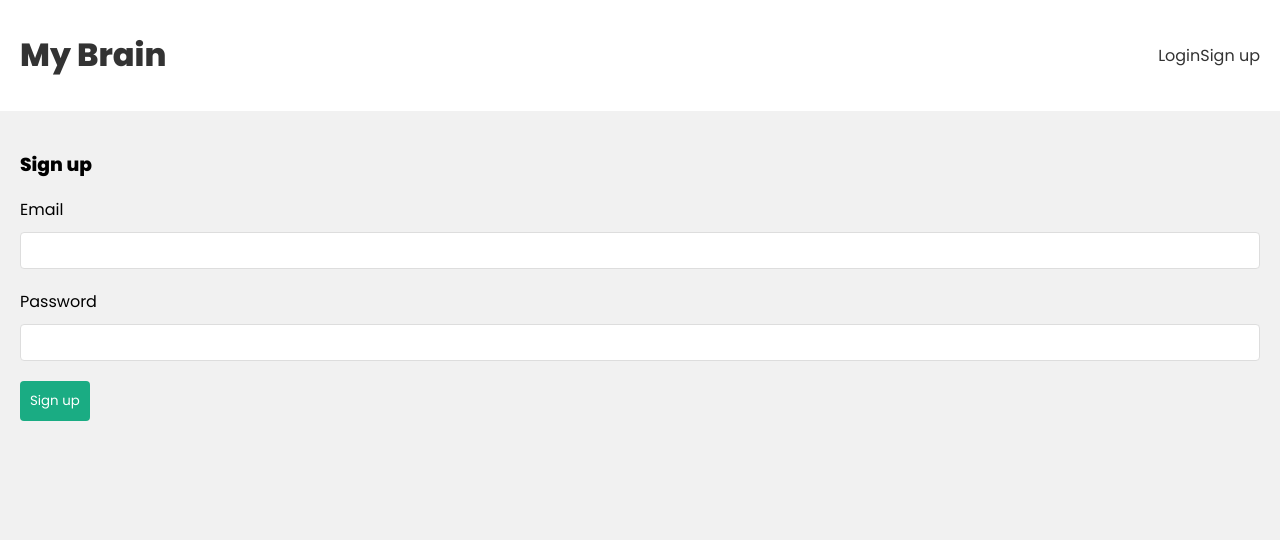
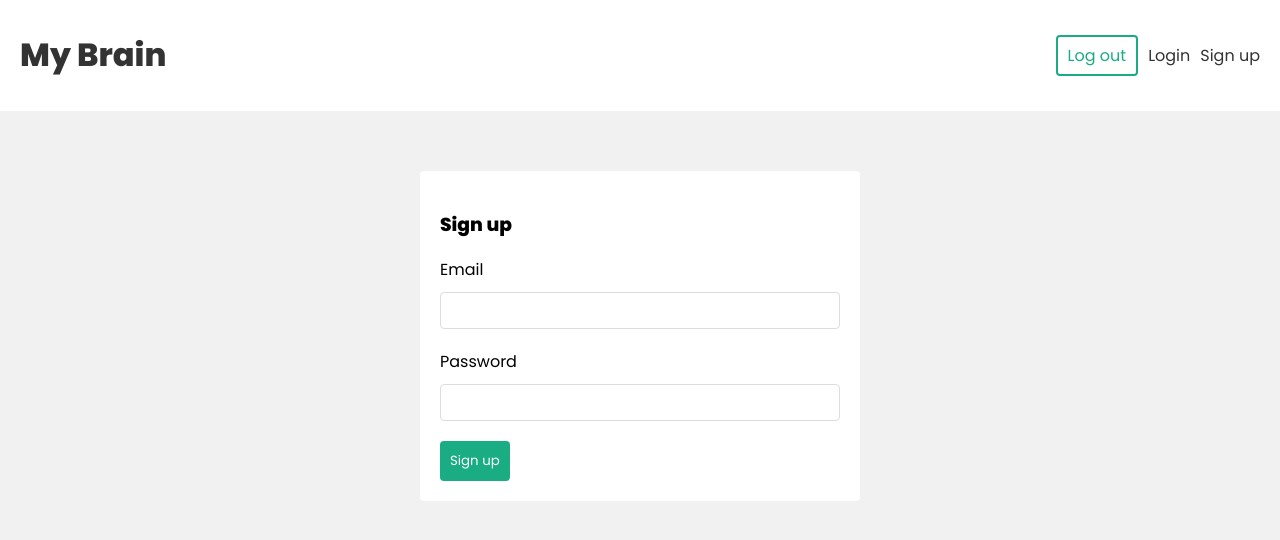
Before and after one commit to iperez-dev/my-brain-app-mern, a React (Create React App) app in the folder frontend/: page /signup in a window 1280 px wide. Shown: the top 540 px of the page. Built offline with nearby package versions, Linux system fonts and the light colour scheme; no server answers; the HTML template or start-up script is replaced by a standard one.

Commit message:
added auth middleware

```diff
--- a/frontend/src/App.css
+++ b/frontend/src/App.css
@@ -69,6 +69,7 @@
   color: #333;
 }
 
+
 /* new workout form */
 label, input {
   display: block;
@@ -115,6 +116,26 @@
   max-width: 280px;
   height: auto; /* Maintain aspect ratio */
 }
+
+/* navbar */
+nav {
+  display: flex;
+  align-items: center;
+}
+nav a {
+  margin-left: 10px;
+}
+nav button {
+  background: #fff;
+  color: var(--primary);
+  border: 2px solid var(--primary);
+  padding: 6px 10px;
+  border-radius: 4px;
+  font-family: "Poppins";
+  cursor: pointer;
+  font-size: 1em;
+}
+
 /* Memory Card */
 .memory-card {
   background: #fff;
@@ -147,3 +168,22 @@
   height: 100%;
   border: 0;
 }
+/* auth forms */
+form.signup, form.login {
+  max-width: 400px;
+  margin: 40px auto;
+  padding: 20px;
+  background: #fff;
+  border-radius: 4px;
+}
+
+nav button {
+  background: #fff;
+  color: var(--primary);
+  border: 2px solid var(--primary);
+  padding: 6px 10px;
+  border-radius: 4px;
+  font-family: "Poppins";
+  cursor: pointer;
+  font-size: 1em;
+}
--- a/frontend/src/components/Navbar.jsx
+++ b/frontend/src/components/Navbar.jsx
@@ -1,16 +1,45 @@
 import React from 'react'
 import { Link } from "react-router-dom"
+import { useLogout } from "../hooks/useLogout"
+import { useAuthContext } from '../hooks/useAuthContext'
+
 
 function Navbar() {
+  const { logout } = useLogout()
+  const { user } = useAuthContext
+
+  const handleClick = () => {
+    logout()
+  }
+
   return (
     <header>
       <div className="container">
         <Link to="/"><h1>My Brain</h1></Link>
         <nav>
+
+          {/* {user && (
+            <div>
+              <span>{user.email}</span>
+              <button onClick={handleClick}>Log out</button>
+            </div>
+          )}
+          {!user && (
+            <div>
+              <Link to="/login">Login</Link>
+              <Link to="/signup">Sign up</Link>
+            </div>
+          )} */}
+
           <div>
+            <button onClick={handleClick}>Log out</button>
+          </div>
+
+            <div>
             <Link to="/login">Login</Link>
             <Link to="/signup">Sign up</Link>
           </div>
+
         </nav>
       </div>
     </header>
--- a/frontend/src/context/AuthContext.js
+++ b/frontend/src/context/AuthContext.js
@@ -1,5 +1,6 @@
 
 import { createContext, useReducer } from 'react';
+import { useEffect } from 'react'
 
 export const AuthContext = createContext();
 
@@ -16,6 +17,14 @@
         user: null
     });
 
+    useEffect(() => {
+        const user = JSON.parse(localStorage.getItem('user'))
+
+        if(user) {
+            dispatch({ type: 'LOGIN', payload: user })
+        }
+    }, [])
+
     console.log("AuthContext state: ", state);
 
     return (
--- /dev/null
+++ b/frontend/src/hooks/useLogin.jsx
@@ -0,0 +1,45 @@
+import { useState } from "react"
+import { useAuthContext } from "./useAuthContext"
+
+export const useLogin = () => {
+    const [error, setError] = useState(null)
+    const [isLoading, setIsLoading] = useState(null)
+    const { dispatch } = useAuthContext()
+
+    const login = async (email, password) => {
+        setIsLoading(true)
+        setError(null)
+
+        const response = await fetch(`http://localhost:8000/api/user/login`, {
+            method: "POST",
+            headers: {
+                "Content-Type": "application/json"
+            },
+            body: JSON.stringify({email, password})
+        })
+        const json = await response.json()
+
+        if (!response.ok) {
+            setIsLoading(false)
+            setError(json.error)
+        }
+        if (response.ok){
+            // save the user to local storage
+            localStorage.setItem("user", JSON.stringify(json))
+
+            //update the auth context
+            dispatch({type: 'LOGIN', payload: json})
+
+             // update loading state
+            setIsLoading(false)
+        }
+    }
+        return { login, isLoading, error }
+
+
+    }
+
+
+
+
+export default useLogin
--- /dev/null
+++ b/frontend/src/hooks/useLogout.jsx
@@ -0,0 +1,15 @@
+import { useAuthContext } from "./useAuthContext"
+
+export const useLogout = () => {
+    const { dispatch } = useAuthContext()
+
+    const logout = () => {
+        // remove user from storage
+        localStorage.removeItem('user')
+
+        // dispatch logout action
+        dispatch({type: "LOGOUT"})
+    }
+
+    return {logout}
+}
--- /dev/null
+++ b/frontend/src/hooks/useSignup.jsx
@@ -0,0 +1,46 @@
+import React from 'react'
+import { useState } from "react"
+import { useAuthContext } from "./useAuthContext"
+
+export const useSignup = () => {
+    const [error, setError] = useState(null)
+    const [isLoading, setIsLoading] = useState(null)
+    const { dispatch } = useAuthContext()
+
+    const signup = async (email, password) => {
+        setIsLoading(true)
+        setError(null)
+
+        const response = await fetch(`http://localhost:8000/api/user/signup`, {
+            method: "POST",
+            headers: {
+                "Content-Type": "application/json"
+            },
+            body: JSON.stringify({email, password})
+        })
+        const json = await response.json()
+
+        if (!response.ok) {
+            setIsLoading(false)
+            setError(json.error)
+        }
+        if (response.ok){
+            // save the user to local storage
+            localStorage.setItem("user", JSON.stringify(json))
+
+            //update the auth context
+            dispatch({type: 'LOGIN', payload: json})
+
+             // update loading state
+            setIsLoading(false)
+        }
+    }
+        return { signup, isLoading, error }
+
+
+    }
+
+
+
+
+export default useSignup
--- a/frontend/src/pages/Login.jsx
+++ b/frontend/src/pages/Login.jsx
@@ -1,30 +1,16 @@
 import React from "react";
 import { useState } from "react"
+import { useLogin } from "../hooks/useLogin"
 
 const Login = () => {
   const [email, setEmail] = useState("");
   const [password, setPassword] = useState("");
+  const {login, error, isLoading} = useLogin()
 
   const handleSubmit = async (e) => {
     e.preventDefault()
 
-    console.log(email, password)
-    // const signup = async (id) => {
-    //     try {
-    //       const response = await fetch(`http://localhost:8000/api/user/${id}`, {
-    //         method: "POST",
-    //       })
-    //       if (response.ok) {
-    //         // setWorkouts((prevWorkouts) => prevWorkouts.filter((workout) => workout._id !== id));
-    //       } else {
-    //         const json = await response.json();
-    //         throw new Error(json.error);
-    //       }
-    //     } catch (error) {
-    //       console.error("Error deleting workout:", error);
-    //     }
-    // }
-    // signup()
+    await login(email, password)
   }
 
 
@@ -45,7 +31,8 @@
           onChange={(e) => setPassword(e.target.value)}
           value={password}
         />
-        <button>Login</button>
+        <button disabled={isLoading} >Login</button>
+        {error && <div className="error" >{error}</div>}
       </form>
     </div>
   );
--- a/frontend/src/pages/Signup.js
+++ b/frontend/src/pages/Signup.js
@@ -1,30 +1,17 @@
 import React from "react";
 import { useState } from "react"
+import { useSignup } from "../hooks/useSignup"
 
 const Singup = () => {
   const [email, setEmail] = useState("");
   const [password, setPassword] = useState("");
+  const { signup, error, isLoading } = useSignup()
 
   const handleSubmit = async (e) => {
     e.preventDefault()
 
-    console.log(email, password)
-    // const signup = async (id) => {
-    //     try {
-    //       const response = await fetch(`http://localhost:8000/api/user/${id}`, {
-    //         method: "POST",
-    //       })
-    //       if (response.ok) {
-    //         // setWorkouts((prevWorkouts) => prevWorkouts.filter((workout) => workout._id !== id));
-    //       } else {
-    //         const json = await response.json();
-    //         throw new Error(json.error);
-    //       }
-    //     } catch (error) {
-    //       console.error("Error deleting workout:", error);
-    //     }
-    // }
-    // signup()
+    await signup(email, password)
+
   }
 
 
@@ -45,7 +32,8 @@
           onChange={(e) => setPassword(e.target.value)}
           value={password}
         />
-        <button>Sign up</button>
+        <button disabled={isLoading} >Sign up</button>
+        {error && <div className="error" >{error}</div>}
       </form>
     </div>
   );
```
Also changed, not shown: 2 other files (tests, documents, lock files or other folders).
